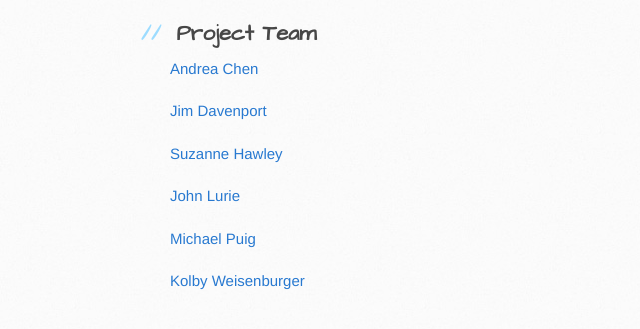
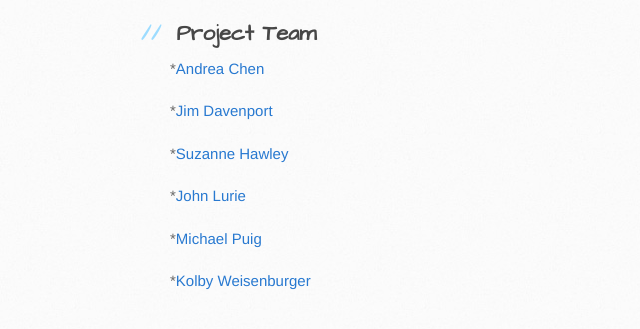
Before and after one commit to kvyh/tricycle, a plain HTML site: page index.html in a window 1280 px wide. Shown: the part 693-1022 px from the top of the page, 0-640 px from the left. Drawn offline with Linux system fonts and the light colour scheme.

```diff
--- a/index.html
+++ b/index.html
@@ -38,17 +38,17 @@
 <h2>
 <a id="project-team" class="anchor" href="#project-team" aria-hidden="true"><span class="octicon octicon-link"></span></a>Project Team</h2>
 
-<p><a href="https://github.com/andyblueyo">Andrea Chen</a></p>
+<p>*<a href="https://github.com/andyblueyo">Andrea Chen</a></p>
 
-<p><a href="https://github.com/jradavenport">Jim Davenport</a></p>
+<p>*<a href="https://github.com/jradavenport">Jim Davenport</a></p>
 
-<p><a href="https://github.com/adleorocks">Suzanne Hawley</a></p>
+<p>*<a href="https://github.com/adleorocks">Suzanne Hawley</a></p>
 
-<p><a href="https://github.com/jlurie">John Lurie</a></p>
+<p>*<a href="https://github.com/jlurie">John Lurie</a></p>
 
-<p><a href="https://github.com/mpuighol">Michael Puig</a></p>
+<p>*<a href="https://github.com/mpuighol">Michael Puig</a></p>
 
-<p><a href="https://github.com/kolbylyn">Kolby Weisenburger</a></p>
+<p>*<a href="https://github.com/kolbylyn">Kolby Weisenburger</a></p>
         </section>
 
         <aside id="sidebar">
--- a/params.json
+++ b/params.json
@@ -1 +1 @@
-{"name":"tricycle","tagline":"3 Periods, 2 Stars, 1 Age","body":"![tricycle logo]\r\n(http://staff.washington.edu/lurie/tricycle.gif)\r\n\r\n## What is tricycle?\r\nWe are looking for *Kepler* [eclipsing binaries](http://keplerebs.villanova.edu) with starspot signals from both stars. That's three periods: one from the eclipses (telling us about masses and radii), and two from the starspot signals (telling us about rotation periods and magnetic activity). As a population, such systems would provide benchmarks for things like stellar evolution models and gyrochronology.\r\n\r\n## Project Team\r\n[Andrea Chen](https://github.com/andyblueyo)\r\n\r\n[Jim Davenport](https://github.com/jradavenport)\r\n\r\n[Suzanne Hawley](https://github.com/adleorocks)\r\n\r\n[John Lurie](https://github.com/jlurie)\r\n\r\n[Michael Puig](https://github.com/mpuighol)\r\n\r\n[Kolby Weisenburger](https://github.com/kolbylyn)\r\n\r\n \r\n","google":"","note":"Don't delete this file! It's used internally to help with page regeneration."}
+{"name":"tricycle","tagline":"3 Periods, 2 Stars, 1 Age","body":"![tricycle logo]\r\n(http://staff.washington.edu/lurie/tricycle.gif)\r\n\r\n## What is tricycle?\r\nWe are looking for *Kepler* [eclipsing binaries](http://keplerebs.villanova.edu) with starspot signals from both stars. That's three periods: one from the eclipses (telling us about masses and radii), and two from the starspot signals (telling us about rotation periods and magnetic activity). As a population, such systems would provide benchmarks for things like stellar evolution models and gyrochronology.\r\n\r\n## Project Team\r\n*[Andrea Chen](https://github.com/andyblueyo)\r\n\r\n*[Jim Davenport](https://github.com/jradavenport)\r\n\r\n*[Suzanne Hawley](https://github.com/adleorocks)\r\n\r\n*[John Lurie](https://github.com/jlurie)\r\n\r\n*[Michael Puig](https://github.com/mpuighol)\r\n\r\n*[Kolby Weisenburger](https://github.com/kolbylyn)\r\n\r\n \r\n","google":"","note":"Don't delete this file! It's used internally to help with page regeneration."}
```
